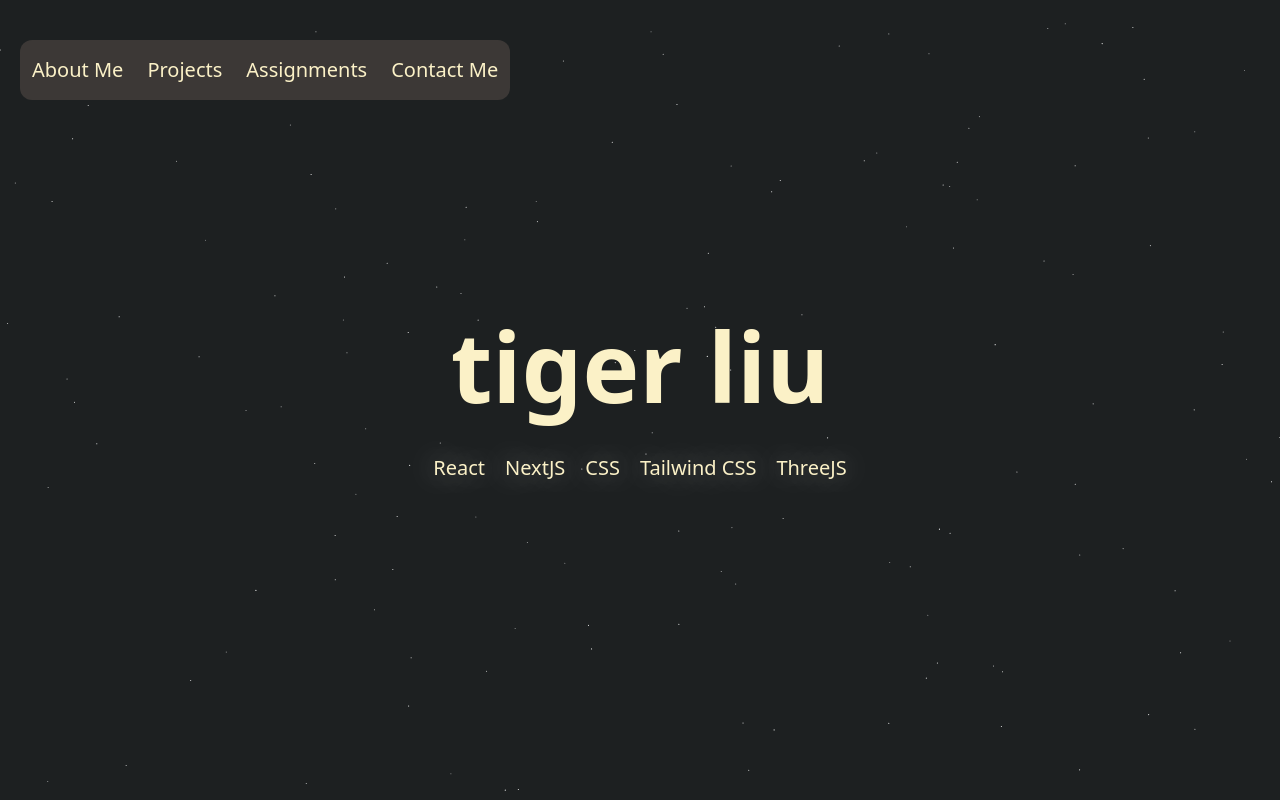
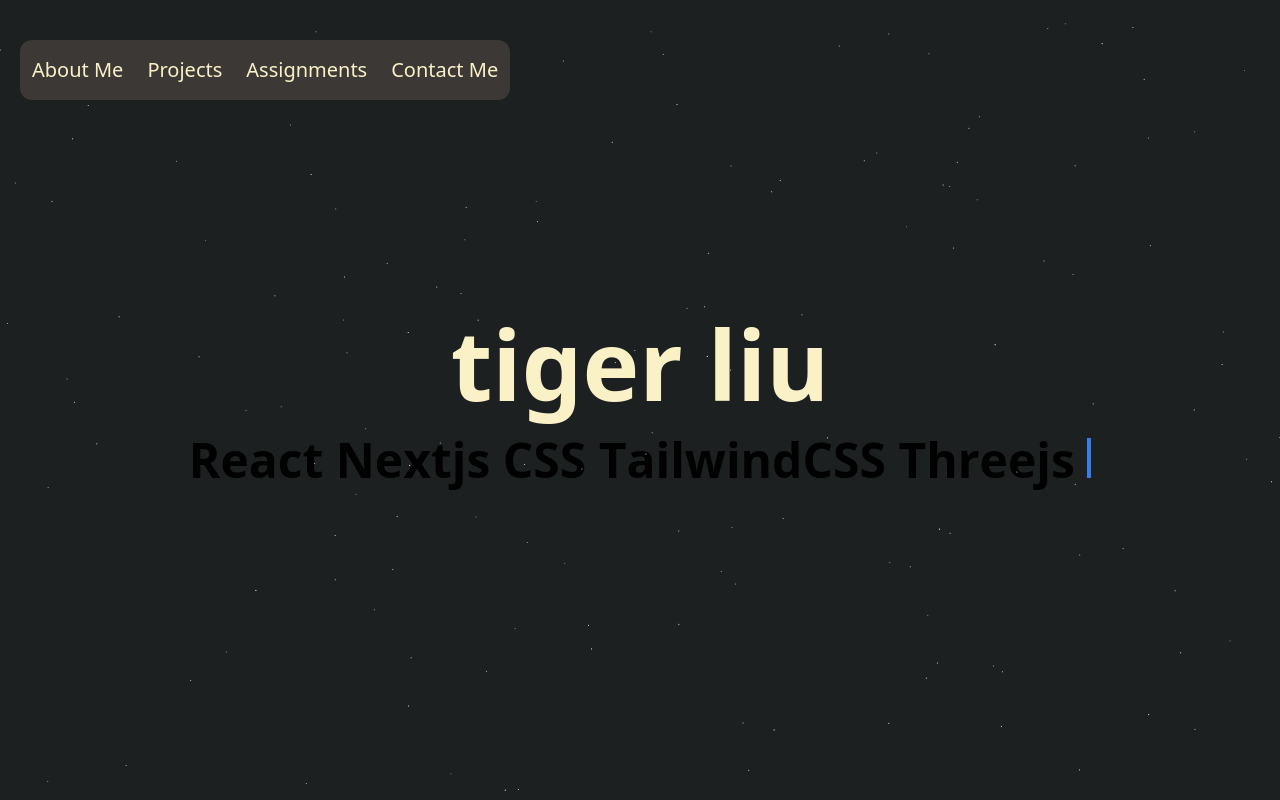
Before and after one commit to T0raT/another-portfolio, a Next.js app: page / in a window 1280 px wide. Built offline with nearby package versions, Linux system fonts and the light colour scheme.

Commit message:
Adding a typewriter effect

```diff
--- a/app/AboutMe.tsx
+++ b/app/AboutMe.tsx
@@ -1,5 +1,6 @@
 import { StarsBackground } from "@/components/ui/StarsBackground";
 import { ShootingStars } from "@/components/ui/ShootingStars";
+import { TypewriterEffect } from "@/components/ui/TypewriterEffect";
 
 type AboutMeProps = {
   hoveredItem: string | null;
@@ -12,6 +13,14 @@
   hoveredItem,
   fontClass,
 }: AboutMeProps) {
+  const words = [
+    { text: "React" },
+    { text: "Nextjs" },
+    { text: "CSS" },
+    { text: "TailwindCSS" },
+    { text: "Threejs" },
+  ];
+
   return (
     // NOTE: Main should ideally have a z index of 50 for all content
     <main
@@ -29,13 +38,14 @@
       <h1 className=" z-10 m-auto my-0 gap-10 text-8xl font-bold text-gruv-fg0 ">
         tiger liu
       </h1>
-      <ul className=" my-0 mt-10 text-xl self-center text-gruv-fg0 text-flicker-in-glow">
+      {/* <ul className=" my-0 mt-10 text-xl self-center text-gruv-fg0 text-flicker-in-glow">
         <li className="inline-block">React</li>
         <li className="inline-block ml-5">NextJS</li>
         <li className="inline-block ml-5">CSS</li>
         <li className="inline-block ml-5">Tailwind CSS</li>
         <li className="inline-block ml-5">ThreeJS</li>
-      </ul>
+      </ul> */}
+      <TypewriterEffect className="mt-6 text-[2rem]" words={words} />
       <ShootingStars />
       <StarsBackground />
     </main>
--- /dev/null
+++ b/components/ui/TypewriterEffect.tsx
@@ -0,0 +1,187 @@
+"use client";
+
+import { cn } from "@/lib/utils";
+import { motion, stagger, useAnimate, useInView } from "framer-motion";
+import { useEffect } from "react";
+
+export const TypewriterEffect = ({
+  words,
+  className,
+  cursorClassName,
+}: {
+  words: {
+    text: string;
+    className?: string;
+  }[];
+  className?: string;
+  cursorClassName?: string;
+}) => {
+  // split text inside of words into array of characters
+  const wordsArray = words.map((word) => {
+    return {
+      ...word,
+      text: word.text.split(""),
+    };
+  });
+
+  const [scope, animate] = useAnimate();
+  const isInView = useInView(scope);
+  useEffect(() => {
+    if (isInView) {
+      animate(
+        "span",
+        {
+          display: "inline-block",
+          opacity: 1,
+          width: "fit-content",
+        },
+        {
+          duration: 0.3,
+          delay: stagger(0.1),
+          ease: "easeInOut",
+        }
+      );
+    }
+  }, [isInView]);
+
+  const renderWords = () => {
+    return (
+      <motion.div ref={scope} className="inline">
+        {wordsArray.map((word, idx) => {
+          return (
+            <div key={`word-${idx}`} className="inline-block">
+              {word.text.map((char, index) => (
+                <motion.span
+                  initial={{}}
+                  key={`char-${index}`}
+                  className={cn(
+                    `dark:text-white text-black opacity-0 hidden`,
+                    word.className
+                  )}
+                >
+                  {char}
+                </motion.span>
+              ))}
+              &nbsp;
+            </div>
+          );
+        })}
+      </motion.div>
+    );
+  };
+  return (
+    <div
+      className={cn(
+        "text-base sm:text-xl md:text-3xl lg:text-5xl font-bold text-center",
+        className
+      )}
+    >
+      {renderWords()}
+      <motion.span
+        initial={{
+          opacity: 0,
+        }}
+        animate={{
+          opacity: 1,
+        }}
+        transition={{
+          duration: 0.8,
+          repeat: Infinity,
+          repeatType: "reverse",
+        }}
+        className={cn(
+          "inline-block rounded-sm w-[4px] h-4 md:h-6 lg:h-10 bg-blue-500",
+          cursorClassName
+        )}
+      ></motion.span>
+    </div>
+  );
+};
+
+export const TypewriterEffectSmooth = ({
+  words,
+  className,
+  cursorClassName,
+}: {
+  words: {
+    text: string;
+    className?: string;
+  }[];
+  className?: string;
+  cursorClassName?: string;
+}) => {
+  // split text inside of words into array of characters
+  const wordsArray = words.map((word) => {
+    return {
+      ...word,
+      text: word.text.split(""),
+    };
+  });
+  const renderWords = () => {
+    return (
+      <div>
+        {wordsArray.map((word, idx) => {
+          return (
+            <div key={`word-${idx}`} className="inline-block">
+              {word.text.map((char, index) => (
+                <span
+                  key={`char-${index}`}
+                  className={cn(`dark:text-white text-black `, word.className)}
+                >
+                  {char}
+                </span>
+              ))}
+              &nbsp;
+            </div>
+          );
+        })}
+      </div>
+    );
+  };
+
+  return (
+    <div className={cn("flex space-x-1 my-6", className)}>
+      <motion.div
+        className="overflow-hidden pb-2"
+        initial={{
+          width: "0%",
+        }}
+        whileInView={{
+          width: "fit-content",
+        }}
+        transition={{
+          duration: 2,
+          ease: "linear",
+          delay: 1,
+        }}
+      >
+        <div
+          className="text-xs sm:text-base md:text-xl lg:text:3xl xl:text-5xl font-bold"
+          style={{
+            whiteSpace: "nowrap",
+          }}
+        >
+          {renderWords()}{" "}
+        </div>{" "}
+      </motion.div>
+      <motion.span
+        initial={{
+          opacity: 0,
+        }}
+        animate={{
+          opacity: 1,
+        }}
+        transition={{
+          duration: 0.8,
+
+          repeat: Infinity,
+          repeatType: "reverse",
+        }}
+        className={cn(
+          "block rounded-sm w-[4px]  h-4 sm:h-6 xl:h-12 bg-blue-500",
+          cursorClassName
+        )}
+      ></motion.span>
+    </div>
+  );
+};
```
